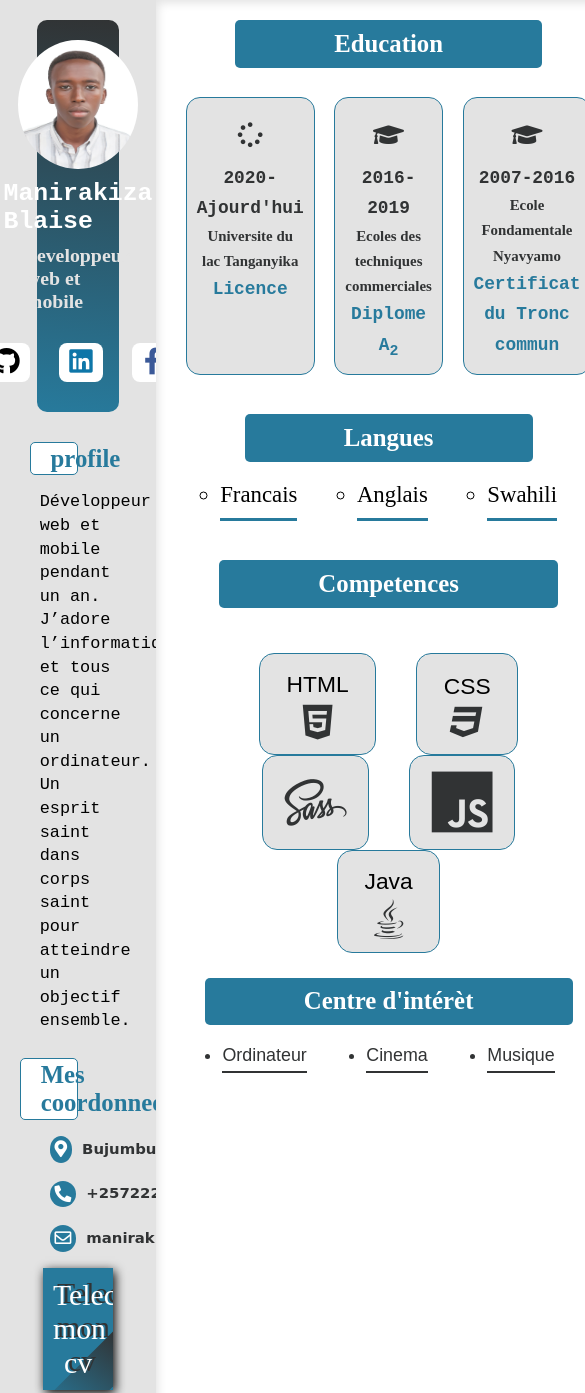
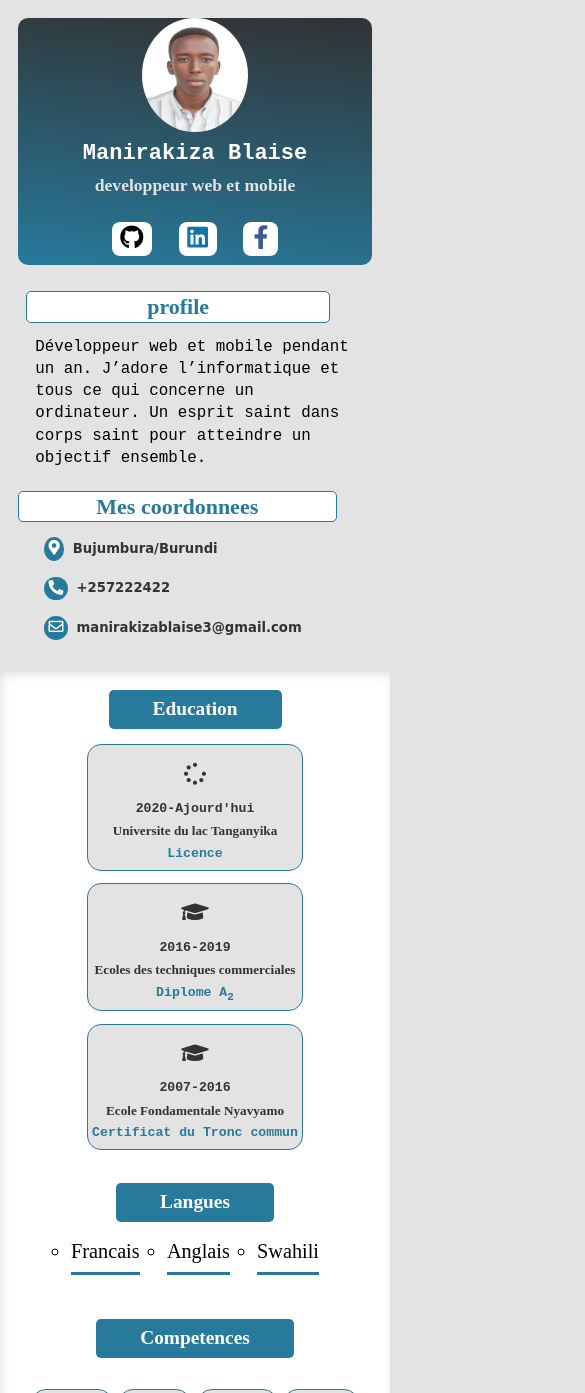
Before and after one commit to Blaise28/portfolio_beta, a plain HTML site: page cv.html in a window 390 px wide. Shown: the top 1393 px of the page, 585 px wide, since content can reach past the window. Drawn offline with Linux system fonts and the light colour scheme.

Commit message:
responsive

```diff
--- a/cv.css
+++ b/cv.css
@@ -144,6 +144,7 @@ body{
     border-radius: 10px;
 }
 .btn_download{
+    position: relative;
     background: var(--blue);
     text-align: center;
     padding: 1rem;
@@ -151,8 +152,10 @@ body{
     margin: auto;
     cursor: pointer;
     box-shadow: 2px 3px 10px #000;
-    position: relative;
     overflow: hidden;
+    margin-top: 2rem;
+    border-radius: 5px;
+
 }
 .btn_download a{
     font-size: 3rem;
@@ -163,7 +166,7 @@ body{
     overflow: hidden;
 }
 .btn_download a::before{
-        content: "";
+    content: "";
     position: absolute;
     top: 50%;
     left: 50%;
@@ -248,9 +251,12 @@ body{
 .lang ul{
     display: flex;
     margin: 0 0 4rem;
+    justify-content: center;
+    align-items: center;
+    flex-wrap: wrap;
 }
 .lang ul li{
-    margin: 0 3rem;
+    margin: 1rem 3rem;
     font-size: 2.3rem;
     border-bottom: 3px solid var(--blue);
     padding-bottom: 1rem;
@@ -270,7 +276,7 @@ body{
     margin-top: 2.5rem;
 }
 .all_card li{
-    margin: 0 2rem;
+    margin: 0 2rem 2rem;
     border: 1px solid var(--blue);
     padding: 1.2rem 2.2rem;
     background: var(--coul_princ);
@@ -311,13 +317,170 @@ body{
 }
 .interet ul{
     display: flex;
+    justify-content: center;
+    align-items: center;
+    flex-wrap: wrap;
 }
-.interet ul li{
+.list_interet{
     font-size: 1.8rem;
-    list-style: disc;
-    margin: 0 3rem;
+    margin: 1rem 3rem;
     font-family: fantasy;
     color: var(--black_nav);
     border-bottom: 2px solid var(--black_nav);
     padding-bottom: 0.5rem;
 }
+.list_interet i{
+    margin-right: 1rem;
+}
+.small_screen{
+    display: none;
+}
+@media screen and (max-width: 991px) {
+    .image{
+        width:90%;
+    }
+    .image img{
+        width: 10rem;
+        height: 11rem;
+    }
+    .image h1{
+        font-size: 1.8rem;
+    }
+    .image h2{
+        font-size: 1.5rem;
+    }
+    .titre_profile{
+        max-width: 90%;
+    }
+    .about_profile p{
+        font-size: 1.5rem;
+        margin: 1.5rem 0;
+        padding: 0;
+    }
+    .btn_download{
+        width:95%;
+    }
+    .btn_download a{
+        font-size: 2.7rem;
+    }
+     /* 2em partie */
+    .titre{
+        font-size: 2.2rem;
+        padding: 1rem 5rem;
+        margin-bottom: 1rem;
+    }
+    .education .contenu{
+        margin: 0.7rem;
+        padding: 0.5rem;
+    }
+    .contenu h3{
+        font-size: 1.5rem;
+    }
+
+    .all_card li{
+        margin: 0 2rem 1rem;
+        padding: 1rem 2rem;
+    }
+    .all_card li span{
+        font-size: 2rem;
+    }
+    .list_interet{
+        font-size: 1.5rem;
+        margin: .5rem 1rem;
+    }
+}
+@media screen and (max-width: 768px){
+    .contener_grille{
+        display: block;
+    }
+    .image{
+        width: auto;
+    }
+    .image img{
+        width: 12rem;
+        height: 13rem;
+    }
+    .image h1{
+        font-size: 2.5rem;
+    }
+    .image h2{
+        font-size: 2rem;
+    }
+    .titre_profile{
+        width: 50%;
+    }
+    .about_profile p{
+        padding: 0 1rem;
+        font-size: 1.5rem;
+    }
+    .lang ul li{
+        margin: 1rem 2rem 0;
+    }
+    .all_card li{
+        margin: 0px 0.3rem 1rem;
+    }
+    .all_card li span{
+        font-size: 2rem;
+    }
+    .all_card  li i,
+    .all_card .fa-css3,
+    .all_card .fa-java{
+            font-size: 4rem;
+    }
+    .all_card .fa-sass{
+        font-size: 5rem;
+    }
+    .all_card .fa-js{
+        font-size: 6rem
+    }
+    .btn_download{
+        width: 60%;
+    }
+    .large_screen{
+        display: none;
+    }
+    .small_screen{
+        display: block;
+    }
+}
+@media screen and (max-width: 500px){
+    html{
+        font-size: 55%;
+    }
+    .image{
+        width: 100%;
+        padding: 0;
+    }
+    .titre_profile{
+        width: auto;
+    }
+    .about_profile p{
+        font-size: 1.8rem;
+    }
+    .card{
+        flex-direction: column;
+    }
+    .lang ul li{
+        margin: 1rem 1.55rem;
+    }
+    .all_card li{
+        margin: 0px .3rem 1rem;
+    }
+    .all_card li span{
+        font-size: 1.5rem;
+    }
+    .all_card  li i,
+    .all_card .fa-css3,
+    .all_card .fa-java{
+        font-size: 3rem;
+    }
+    .all_card .fa-sass{
+        font-size: 4rem;
+    }
+    .all_card .fa-js{
+        font-size: 5rem;
+    }
+    .btn_download{
+        width:75%;
+    }
+}
--- a/cv.html
+++ b/cv.html
@@ -29,7 +29,7 @@
         <main class="profile">
 
             <div class="image">
-                <img src="photos/passport.jpg" alt="">
+                <img src="photos/passport.jpg" alt="une photo de Moi">
                 <h1>Manirakiza Blaise</h1>
                 <h2>Developpeur web et mobile</h2>
 
@@ -69,7 +69,7 @@
                 </span>
             </div>
 
-            <div class="btn_download">
+            <div class="btn_download large_screen">
                 <a download href="cv.pdf">Telecharger mon cv</a>
             </div>
         </main>
@@ -133,12 +133,17 @@
             <div class="interet">
                 <h1 class="titre">Centre d'intérèt</h1>
                 <ul>
-                    <li>Ordinateur</li>
-                    <li>Cinema</li>
-                    <li>Musique</li>
+                    <li class="list_interet"><i class="fas fa-laptop"></i>Ordinateur</li>
+                    <li class="list_interet"><i class="fas fa-film"></i>Cinema</li>
+                    <li class="list_interet"><i class="fas fa-music"></i>Musique</li>
+                    <li class="list_interet"><i class="fas fa-gamepad"></i>Jeux</li>
                 </ul>
+            </div>
+             <div class="btn_download small_screen">
+                <a download href="cv.pdf">Telecharger mon cv</a>
             </div>
         </main>
     </section>
+
 </body>
 </html>
--- a/style.css
+++ b/style.css
@@ -108,7 +108,7 @@ nav .logo{
 }
 nav .logo img{
     width: 12rem;
-    height: 4rem;
+    height: 5.5rem;
 }
 .menu_close{
     display: none;
@@ -184,26 +184,21 @@ header .desc{
     top: 50%;
     left: 50%;
     transform: translate(-50%,-50%);
-    /*
-    width: 65%;
-    height: 50%;
-    */
     width: 85rem;
     height: 34rem;
     border-radius: 10px;
     text-align: center;
     padding: 1.2rem;
-    font-family: 'Luxurious Roman', cursive;
+    font-family: monospace;
     color: #fff;
 }
 header .desc h1{
     font-size: 6rem;
-    font-family: monospace;
     text-shadow: 1px 3px var(--blue);
     font-style: oblique;
 }
 header .desc p{
-        margin: 1.8rem 1.8rem 4rem;
+    margin: 1.8rem 1.8rem 4rem;
     font-size: 4.2rem;
 }
 header .desc a{
@@ -477,7 +472,7 @@ header .desc a{
     margin: 1rem;
     text-align: center;
     padding: 0.4em;
-    font-size: 1.5rem;
+    font-size: 2rem;
     outline: none;
 }
 .contact_bouton{
@@ -497,10 +492,11 @@ footer{
     background: var(--black_nav);
     display: flex;
     justify-content: space-around;
+    flex-wrap: wrap;
     box-shadow: 0px -4px 10px #fff;
 }
 .logo{
-    margin: .5rem;
+    margin: 1.5rem;
 }
 .logo img{
     width: 14rem;
@@ -669,7 +665,7 @@ footer{
         font-size: 3rem;
     }
 }
-@media(max-width: 700px){
+@media screen and (max-width: 700px){
     header .desc{
        font-size: ;
     }
@@ -687,7 +683,7 @@ footer{
         min-width: 90%;
     }
 }
-@media(max-width: 500px){
+@media screen and (max-width: 500px){
     header .desc h1,
     header .desc p{
        font-size: 4rem;
@@ -703,7 +699,7 @@ footer{
         margin: 1.5rem 0;
     }
 }
-@media (max-width: 450px)  {
+@media screen and (max-width: 450px)  {
     html{
         font-size: 45%;
     }
@@ -731,19 +727,23 @@ footer{
         padding: 1rem 1rem;
         font-size: 2rem;
     }
+
     .logo img{
-        width: 7rem;
-        height: 10rem;
+        width: 8rem;
+        height: 11rem;
+    }
+    .link h2{
+        font-size: 3.5rem;
     }
     .link a{
-        margin: 2rem 1rem;
+        margin: 2rem 2rem;
         font-size: 2.2rem;
     }
     .link a i{
-        margin: 1.5rem 0;
-        font-size: 2rem;
+        font-size: 3.6rem;
     }
     .cp_r h3{
-        font-size: 1.5rem;
+        font-size: 2rem;
+        margin-top: 1rem;
     }
 }
```
Also changed, not shown: index.html (+2 -1 lines).
